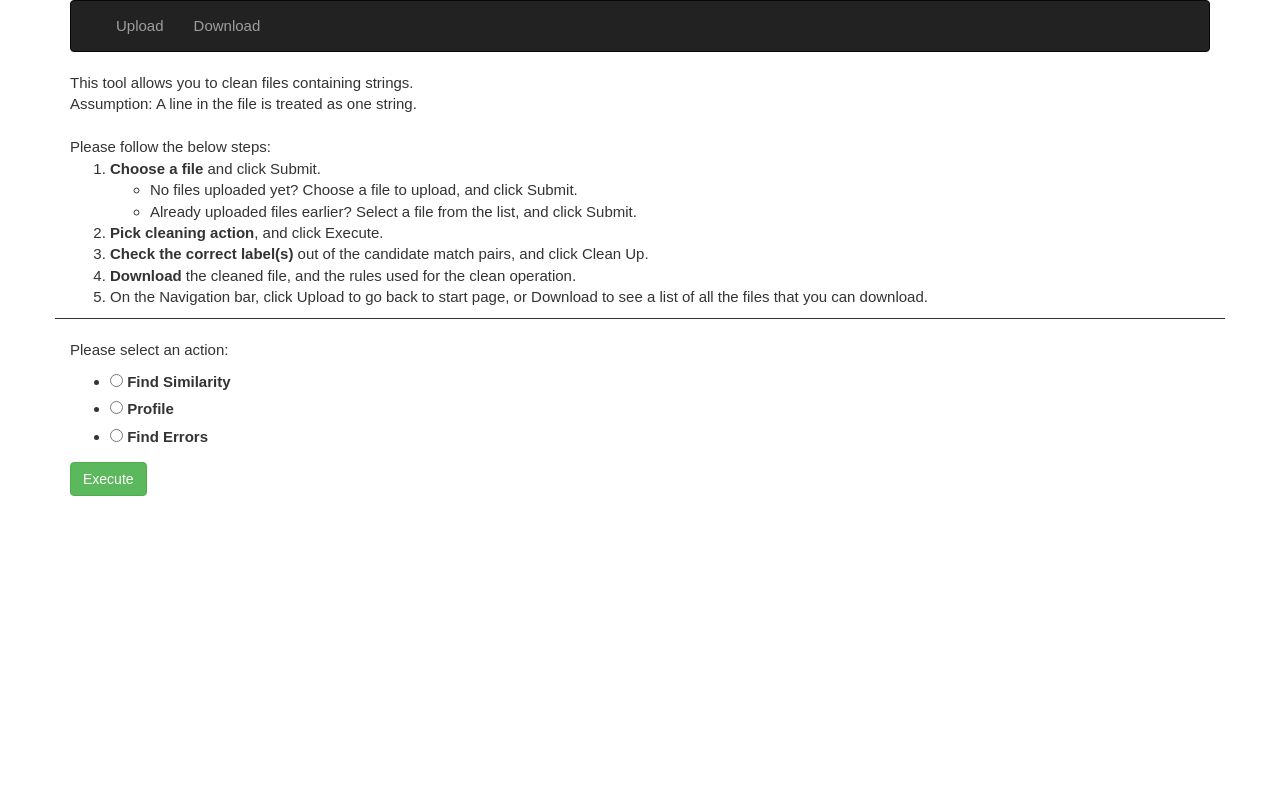
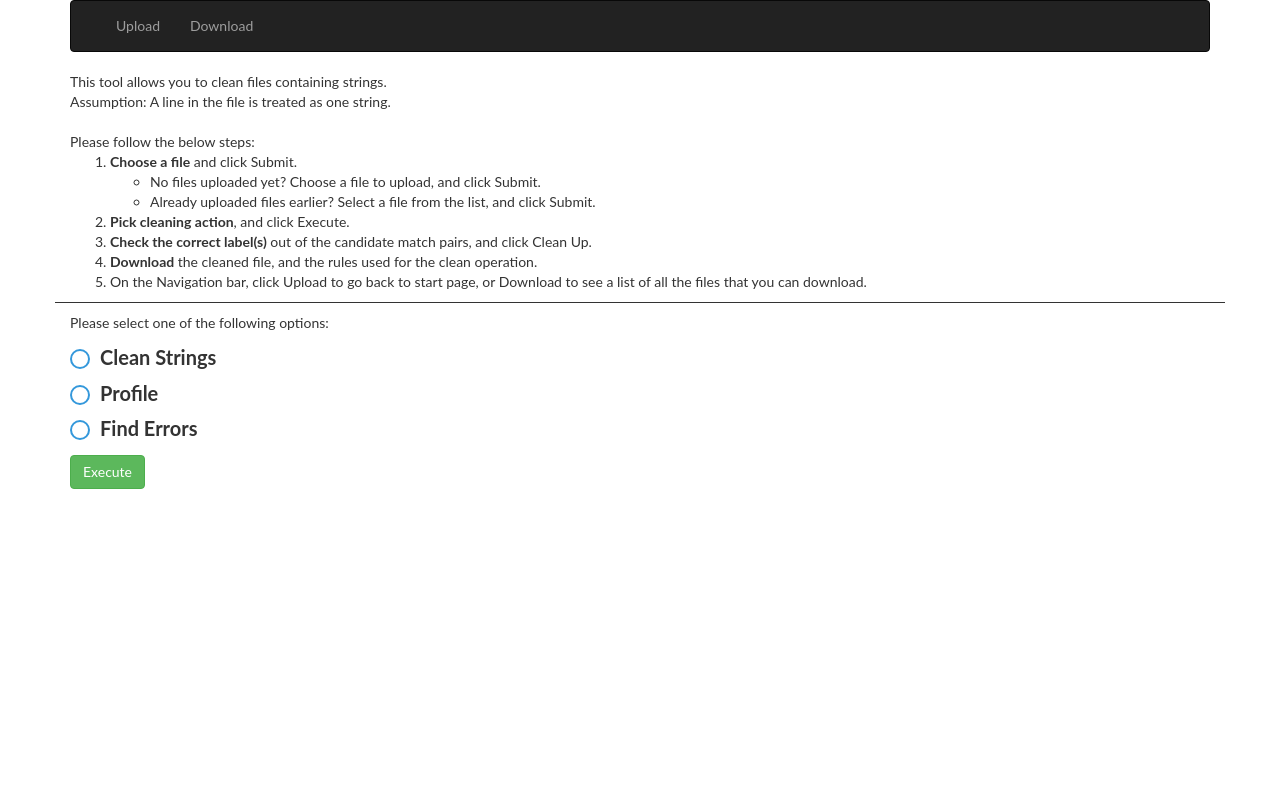
Before and after one commit to danish778866/ProCleaner, a Django app: page /myapp/profiler_choice/ in a window 1280 px wide. Run offline with Django 3.2, Linux system fonts and the light colour scheme; some libraries are stand-ins or nearby versions.

Commit message:
Change radio button

```diff
--- a/mysite/myapp/static/css/show_page.css
+++ b/mysite/myapp/static/css/show_page.css
@@ -1,7 +1,13 @@
-body {
+/*body {
       background-color: #fff;
       font-family: Arial, sans-serif;
       font-size: 15px;
+}*/
+
+body, html{
+  height: 100%;
+  background-color: #fff;
+	font-family: 'Lato', sans-serif;
 }
 
 .container {
@@ -35,7 +41,7 @@ body {
 .item {
     border-top-style: solid;
     border-top-width: thin;
-    background-color: #fff;
+    background: #fff;
     margin-bottom: 10px;
     padding-top: 10px;
 }
@@ -60,17 +66,6 @@ body {
     cursor: pointer;
 }
 
-#resume{
-    text-decoration: none;
-    color: #fff;
-    background: #50a6f6;
-    padding: 8px 10px;
-    border-radius: 3px;
-    display: block;
-    text-align: center;
-    z-index: 100;
-    transition: opacity .8s ease;
-}
 
 tr { cursor: default; }
 .highlight { background: yellow; }
@@ -155,3 +150,145 @@ tr { cursor: default; }
 		opacity: 0;
 	}
 }
+
+.radio {
+
+     display: block;
+    position: relative;
+    padding-left: 30px;
+    margin-bottom: 12px;
+    cursor: pointer;
+    font-size: 20px;
+    -webkit-user-select: none;
+    -moz-user-select: none;
+    -ms-user-select: none;
+    user-select: none
+}
+
+/* Hide the browser's default radio button */
+.radio input {
+    position: absolute;
+    opacity: 0;
+    cursor: pointer;
+}
+
+/* Create a custom radio button */
+.checkround {
+
+    position: absolute;
+    top: 6px;
+    left: 0;
+    height: 20px;
+    width: 20px;
+    background-color: #fff ;
+    border-color:#3498db;
+    border-style:solid;
+    border-width:2px;
+     border-radius: 50%;
+}
+
+
+/* When the radio button is checked, add a blue background */
+.radio input:checked ~ .checkround {
+    background-color: #fff;
+}
+
+/* Create the indicator (the dot/circle - hidden when not checked) */
+.checkround:after {
+    content: "";
+    position: absolute;
+    display: none;
+}
+
+/* Show the indicator (dot/circle) when checked */
+.radio input:checked ~ .checkround:after {
+    display: block;
+}
+
+/* Style the indicator (dot/circle) */
+.radio .checkround:after {
+     left: 2px;
+    top: 2px;
+    width: 12px;
+    height: 12px;
+    border-radius: 50%;
+    background:#3498db;
+
+
+}
+
+/* The check */
+.check {
+    display: block;
+    position: relative;
+    padding-left: 25px;
+    margin-bottom: 12px;
+    padding-right: 15px;
+    cursor: pointer;
+    font-size: 18px;
+    -webkit-user-select: none;
+    -moz-user-select: none;
+    -ms-user-select: none;
+    user-select: none;
+}
+
+/* Hide the browser's default checkbox */
+.check input {
+    position: absolute;
+    opacity: 0;
+    cursor: pointer;
+}
+
+/* Create a custom checkbox */
+.checkmark {
+    position: absolute;
+    top: 3px;
+    left: 0;
+    height: 18px;
+    width: 18px;
+    background-color: #fff ;
+    border-color:#f8204f;
+    border-style:solid;
+    border-width:2px;
+}
+
+
+
+/* When the checkbox is checked, add a blue background */
+.check input:checked ~ .checkmark {
+    background-color: #fff  ;
+}
+
+/* Create the checkmark/indicator (hidden when not checked) */
+.checkmark:after {
+    content: "";
+    position: absolute;
+    display: none;
+}
+
+/* Show the checkmark when checked */
+.check input:checked ~ .checkmark:after {
+    display: block;
+}
+
+/* Style the checkmark/indicator */
+.check .checkmark:after {
+    left: 5px;
+    top: 1px;
+    width: 5px;
+    height: 10px;
+    border: solid ;
+    border-color:#f8204f;
+    border-width: 0 3px 3px 0;
+    -webkit-transform: rotate(45deg);
+    -ms-transform: rotate(45deg);
+    transform: rotate(45deg);
+}
+
+.cust-btn{
+	margin-bottom: 10px;
+	background-color: #f8204f;
+	border-width: 2px;
+	border-color: #f8204f;
+	color: #fff;
+}
--- a/mysite/myapp/templates/profiler_choice.html
+++ b/mysite/myapp/templates/profiler_choice.html
@@ -6,13 +6,14 @@
     <div class="item col-sm-12">
 <form action="{% url 'show_doc' %}" method="post" enctype="multipart/form-data">
 {% csrf_token %}
-<p>{{ form.non_field_errors }}</p>
-<p>Please select an action: </p>
-<p>
-{{ form.profiler_choice_label.errors }}
-{{ form.profiler_choice_label }}
-</p>
-<button type="submit" value="Execute" class="btn btn-success">Execute</button>
+<p>Please select one of the following options:</p>
+{% for option in profiler_options %}
+<label class="radio">{{ option.1 }}
+  <input type="radio" name="profiler_choice" value="{{ option.0 }}">
+  <span class="checkround"></span>
+</label>
+{% endfor %}
+<button type="submit" value="Submit" class="btn btn-success">Execute</button>
 </form>
     </div>
   </div>
--- a/mysite/myapp/templates/show_doc.html
+++ b/mysite/myapp/templates/show_doc.html
@@ -87,6 +87,6 @@ $("#mergebtn").click(function(){
   console.log(current_merge_val);
 });
 $("#donebtn").click(function(){
-  document.location.href = {% url 'clean_file' %}
+  document.location.href = "{% url 'clean_file' %}";
 });
 {% endblock %}
--- a/mysite/myapp/views.py
+++ b/mysite/myapp/views.py
@@ -95,8 +95,9 @@ def list(request):
 
 def profiler_choice(request):
     form = ProfilerChoiceForm()
+    profiler_options = [["1", "Clean Strings"], ["2", "Profile"], ["3", "Find Errors"]]
     uploaded_file_name = request.session.get('uploaded_file_path')
-    return render(request, 'profiler_choice.html', {'form': form, 'ret': uploaded_file_name})
+    return render(request, 'profiler_choice.html', {'form': form, 'profiler_options': profiler_options})
 
 def clean_file(request):
     ret_val = ""
@@ -147,7 +148,7 @@ def show_doc(request):
             A.to_csv(table_path, index=False)
             profiler_choice = "1"
         else:
-            profiler_choice = request.POST['profiler_choice_label']
+            profiler_choice = request.POST['profiler_choice']
         if profiler_choice == "1":
             table_A_path = project_dir + uploaded_file
             table_B_path = project_dir + uploaded_file
```
